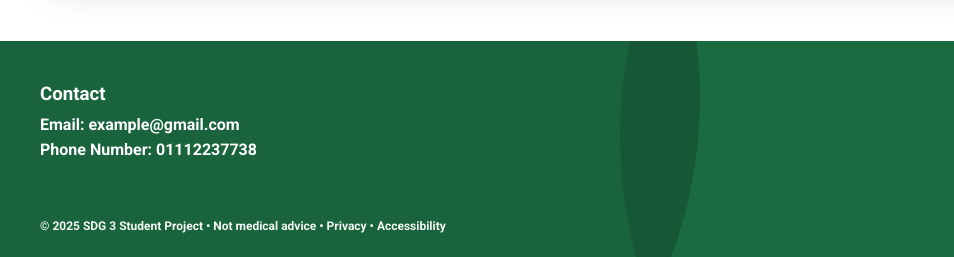
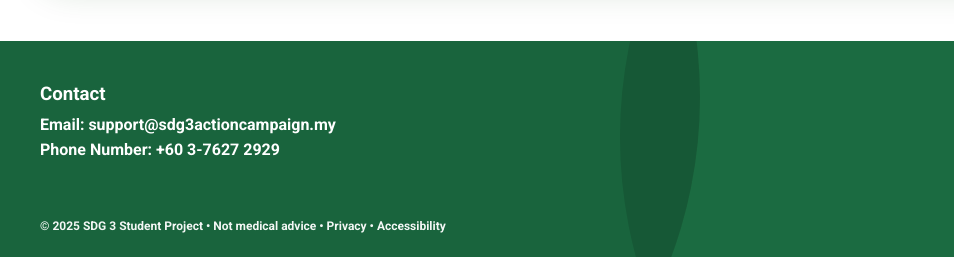
Before and after one commit to sulaimanbajabaa/sdg3-website, a plain HTML site: page index.html in a window 1280 px wide. Shown: the part 3839-4096 px from the top of the page, 0-954 px from the left. Drawn offline with nearby package versions, Linux system fonts and the light colour scheme.

Commit message:
Update index.html

```diff
--- a/index.html
+++ b/index.html
@@ -319,8 +319,8 @@
     <div class="wrap footer-grid reveal">
       <div class="footer-left">
         <h3>Contact</h3>
-        <p>Email: example@gmail.com</p>
-        <p>Phone Number: 01112237738</p>
+        <p>Email: support@sdg3actioncampaign.my</p>
+        <p>Phone Number: +60 3-7627 2929</p>
       </div>
 
       <div class="footer-right">
```
